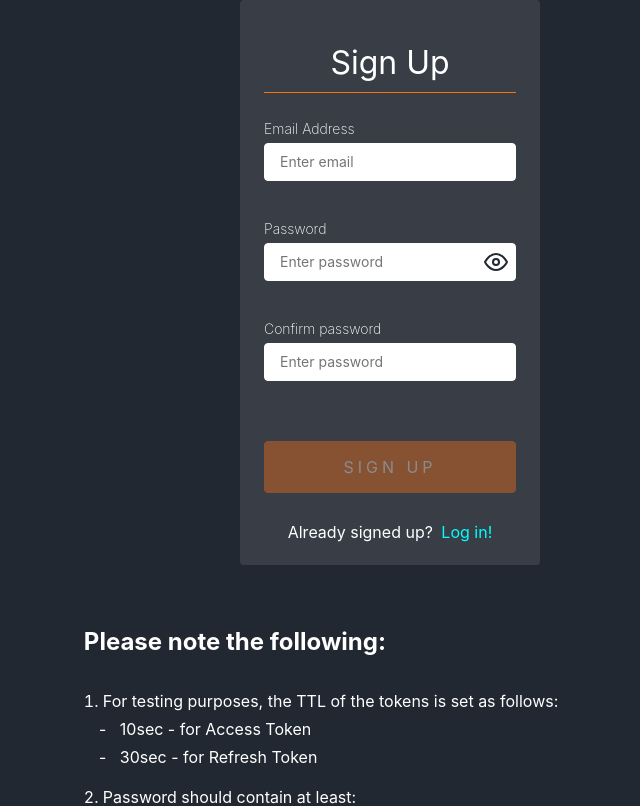
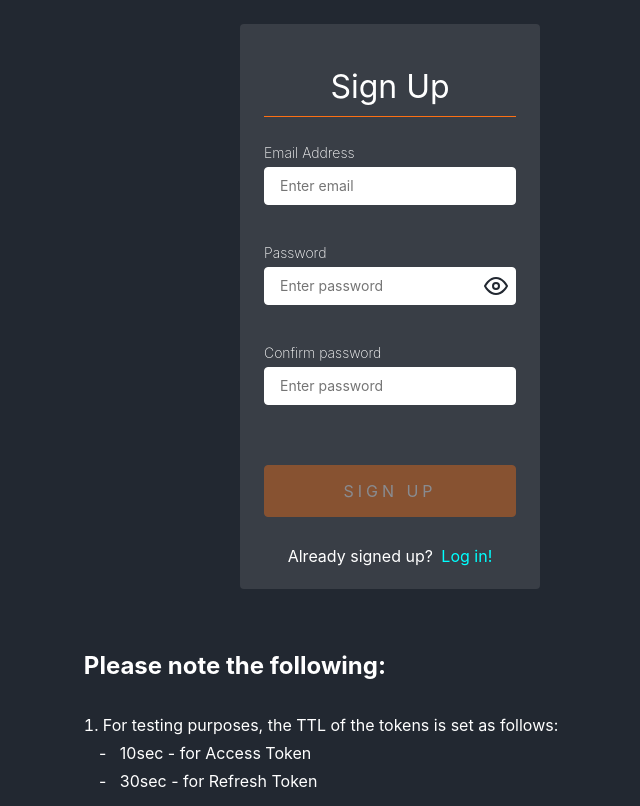
Before and after one commit to jm-spb/JWT-Auth, a React (Create React App) app in the folder client/: page /account/register in a window 1280 px wide. Shown: the top 806 px of the page, without its empty margins (250-890 px from the left). Built offline with nearby package versions, Linux system fonts and the light colour scheme; no server answers.

Commit message:
adjust styles

```diff
--- a/client/src/styles/App.scss
+++ b/client/src/styles/App.scss
@@ -3,6 +3,7 @@
 .App {
   min-height: 100vh;
   min-height: 100dvh;
+  padding: 24px;
   background-color: $theme-color;
   display: grid;
   justify-content: center;
--- a/client/src/styles/HomePage.scss
+++ b/client/src/styles/HomePage.scss
@@ -51,10 +51,6 @@
       opacity: 0.4;
       cursor: not-allowed;
       pointer-events: none;
-
-      &:hover,
-      &:focus {
-      }
     }
   }
 
```
